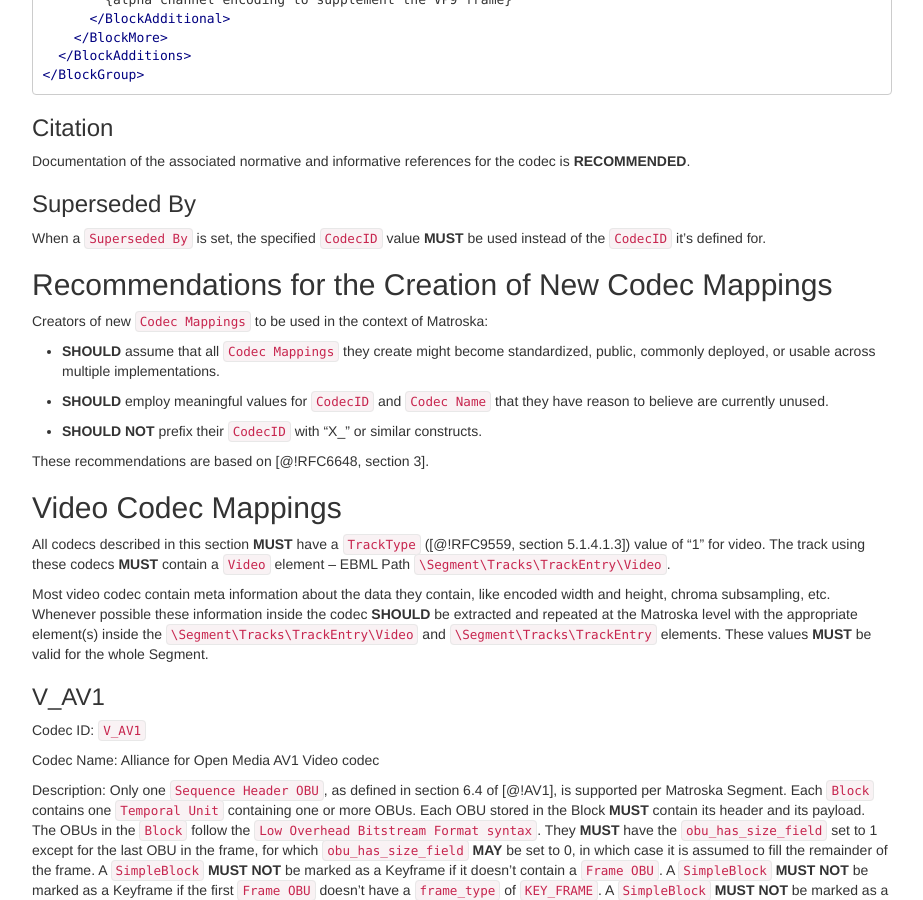
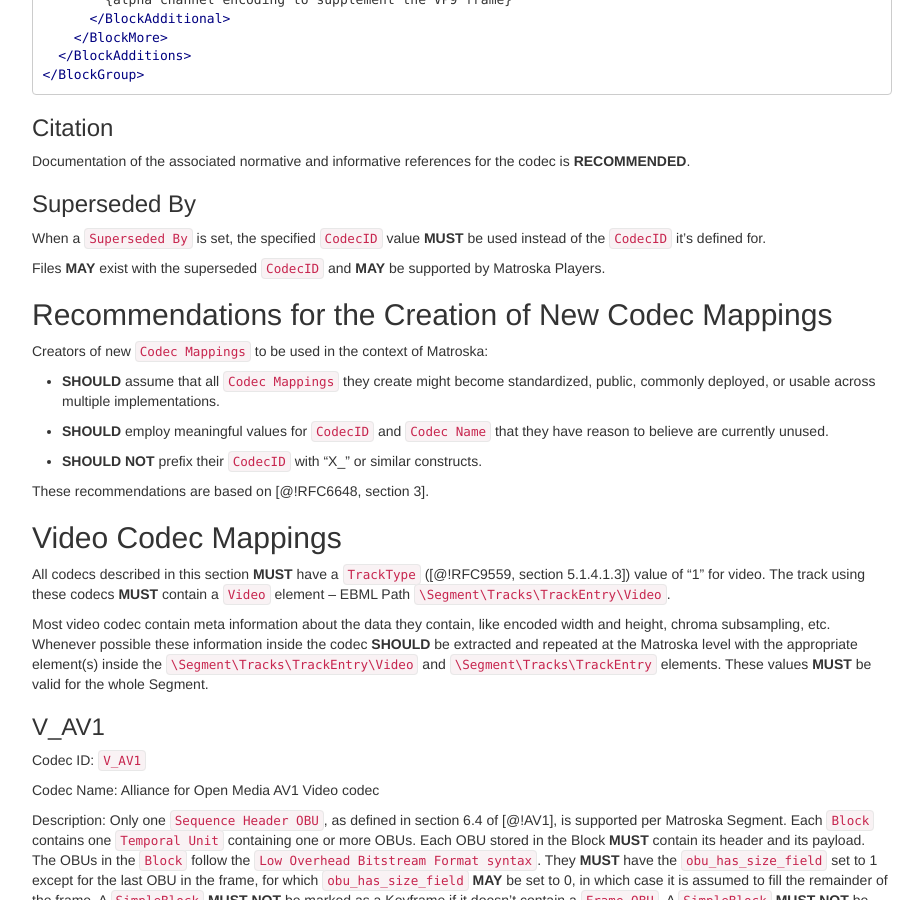
Before and after one commit to ietf-wg-cellar/matroska-specification, a Jekyll site: the page built from codec_specs.md, in a window 1280 px wide and 900 px high, scrolled down 1597 px. Shown: the whole window, without its empty margins (273-1196 px from the left). Built offline with Jekyll 4.4.1, drawn with Linux system fonts in a browser that asks for light colours; our own code applies the rules of GitHub Pages for plain Markdown files.

Commit message:
add a note about superseded codec being used

```diff
--- a/codec_specs.md
+++ b/codec_specs.md
@@ -113,6 +113,8 @@
 ### Superseded By
 
 When a `Superseded By` is set, the specified `CodecID` value **MUST** be used instead of the `CodecID` it's defined for.
+
+Files **MAY** exist with the superseded `CodecID` and **MAY** be supported by Matroska Players.
 
 ## Recommendations for the Creation of New Codec Mappings
 
```
